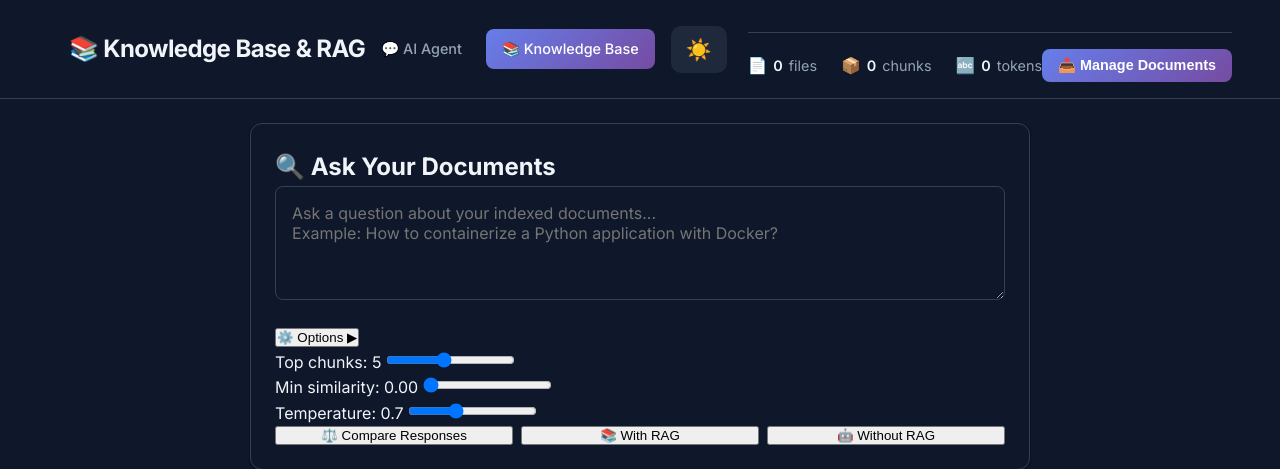
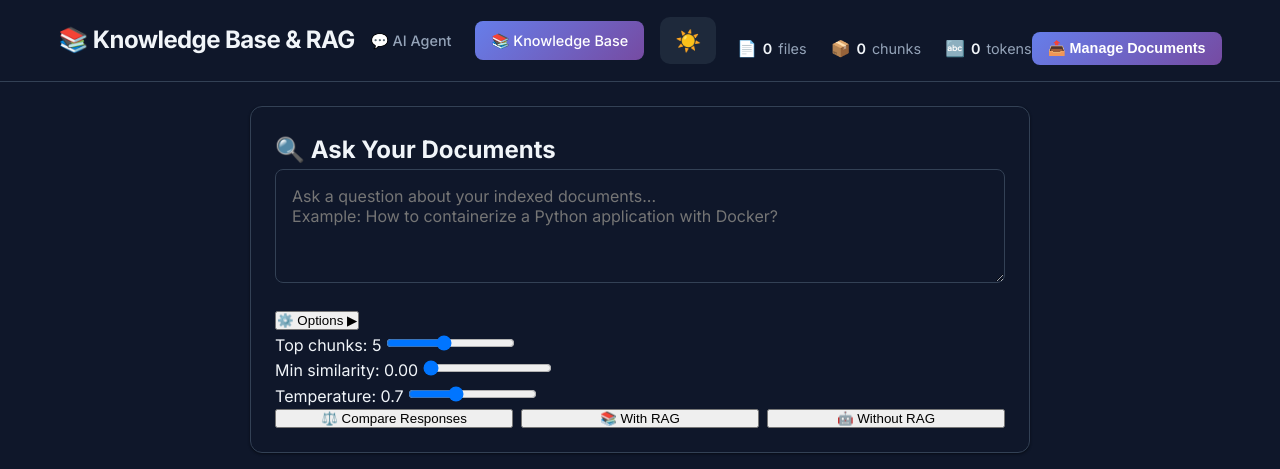
Before and after one commit to ssamhawk/ai-agent-day1, a Flask app: template day14/templates/rag.html in a window 1280 px wide. Shown: the top 469 px of the page. Run offline with Flask 3, Linux system fonts and the light colour scheme; the template is opened without the code that fills it, so the values that code supplies are empty; some libraries are stand-ins or nearby versions.

Commit message:
fix: simplify header layout - use same row structure
- Use header-row class for both rows for consistency
- Remove header-bottom class and border-top
- Just add margin-top between rows
- Stats and button remain on second row

🤖 Generated with [Claude Code](https://claude.com/claude-code)

Co-Authored-By: Claude <noreply@anthropic.com>

```diff
--- a/day14/static/rag.css
+++ b/day14/static/rag.css
@@ -22,13 +22,8 @@
     color: var(--text-primary);
 }
 
-.header-bottom {
-    display: flex;
-    justify-content: space-between;
-    align-items: center;
+.header-row + .header-row {
     margin-top: 16px;
-    padding-top: 16px;
-    border-top: 1px solid var(--border-color);
 }
 
 .index-info {
--- a/day14/templates/rag.html
+++ b/day14/templates/rag.html
@@ -28,7 +28,7 @@
                     <button class="theme-toggle" id="theme-toggle" aria-label="Toggle theme">🌙</button>
                 </div>
             </div>
-            <div class="header-bottom">
+            <div class="header-row">
                 <div class="index-info">
                     <span class="index-stat">
                         <span class="stat-icon">📄</span>
```
